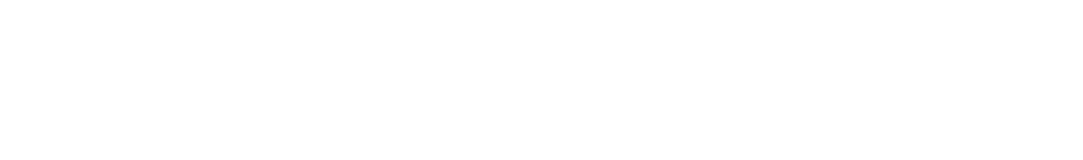
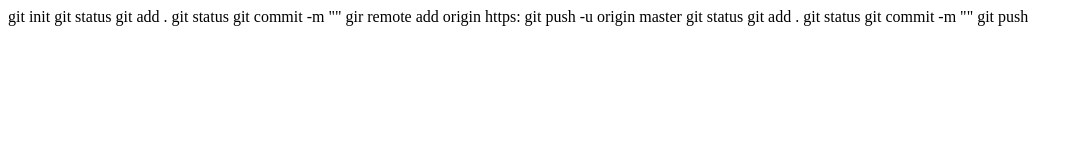
Before and after one commit to AldinaIsaeva/LESSON-17-, a plain HTML site: page index.html in a window 1280 px wide. Shown: the whole page, without its empty margins (0-1083 px from the left). Drawn offline with Linux system fonts and the light colour scheme.

```diff
--- a/index.html
+++ b/index.html
@@ -9,3 +9,19 @@
 
 </body>
 </html>
+
+    git init
+    git status
+    git add .
+    git status
+    git commit -m ""
+    gir remote add origin https:
+    git push -u origin master
+
+    <!-- ---------------- -->
+
+    git status
+    git add .
+    git status
+    git commit -m ""
+    git push
```
Also changed, not shown: index.js (added), style.css (added).
